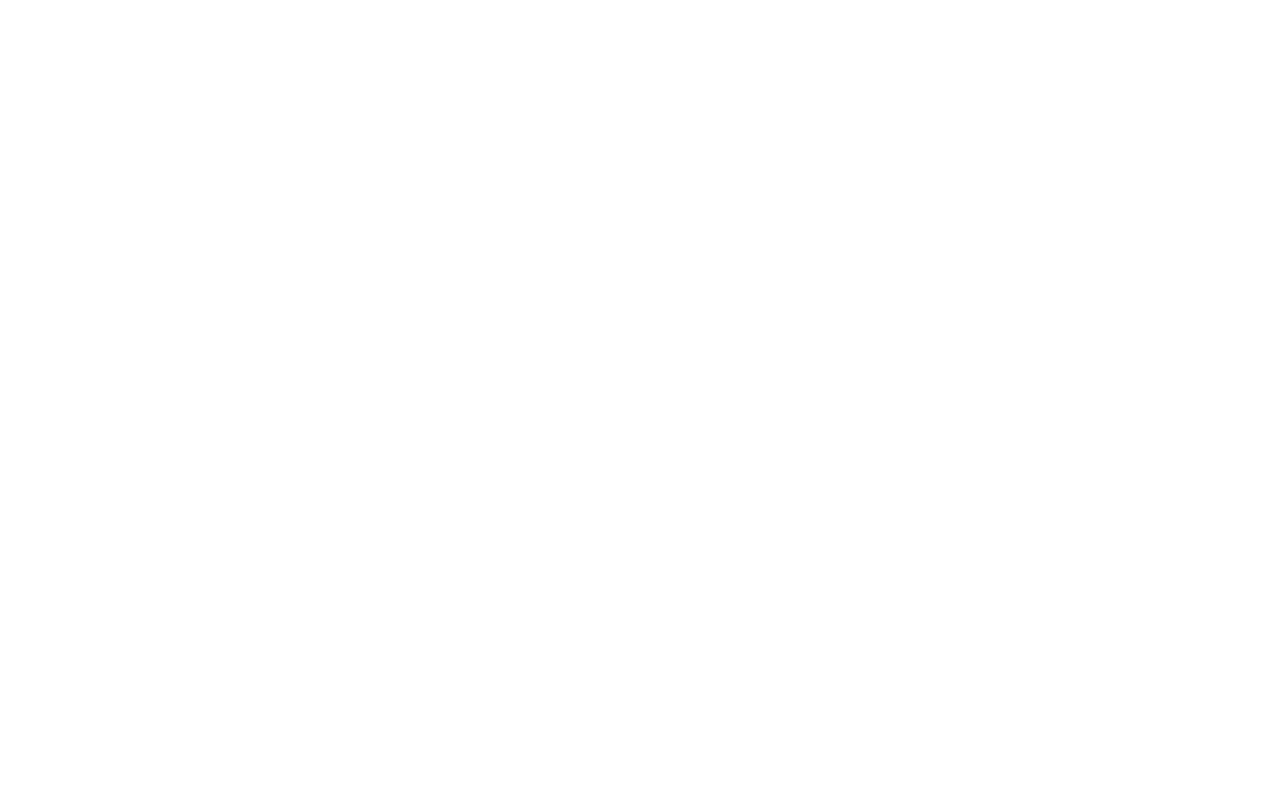
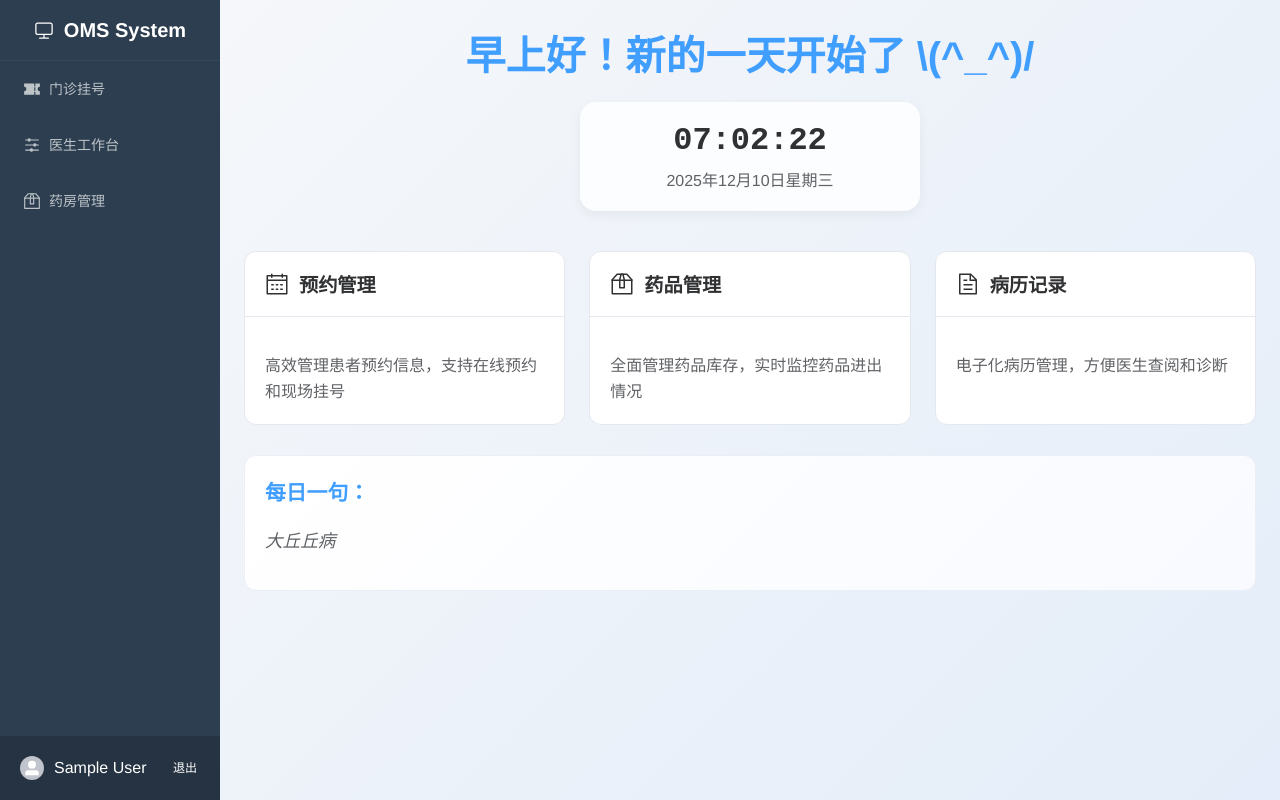
Before and after one commit to March7th-OvO/menzhen-ui, a Vue app: page /welcome in a window 1280 px wide. Before the commit this address had no page. Built offline with nearby package versions, Linux system fonts and the light colour scheme; sample sign-in values are in the browser's storage.

Commit message:
修复了登录后初始页面不能正常显示的BUG

```diff
--- a/package.json
+++ b/package.json
@@ -15,6 +15,7 @@
     "jwt-decode": "^4.0.0",
     "pinia": "^3.0.4",
     "sass": "^1.94.2",
+    "typeit": "^8.8.7",
     "vue": "^3.5.24",
     "vue-router": "^4.6.3"
   },
--- a/src/router/index.js
+++ b/src/router/index.js
@@ -10,8 +10,9 @@
     {
         path: '/',
         component: Layout,
-        redirect: '/registration',
+        redirect: '/welcome',
         children: [
+            { path: 'welcome', component: () => import('../views/Welcome.vue'), meta: { title: '欢迎' } },
             { path: 'registration', component: () => import('../views/Registration.vue'), meta: { title: '门诊挂号' } },
             { path: 'workbench', component: () => import('../views/Workbench.vue'), meta: { title: '医生工作台' } },
             { path: 'medicine', component: () => import('../views/MedicineMgr.vue'), meta: { title: '药房管理' } },
--- /dev/null
+++ b/src/views/Welcome.vue
@@ -0,0 +1,334 @@
+<!-- src/views/Welcome.vue -->
+<template>
+  <div class="welcome-container">
+    <div class="header-section">
+      <h1 class="greeting-title animate-fade-in" :style="{ animationDelay: '0ms' }">{{ greeting }}</h1>
+      <div class="clock-container animate-fade-in" :style="{ animationDelay: '100ms' }">
+        <div class="time">{{ currentTime }}</div>
+        <div class="date">{{ currentDate }}</div>
+      </div>
+    </div>
+
+    <div class="content-section">
+      <div class="card-container">
+        <el-card class="feature-card animate-fade-in" :style="{ animationDelay: '200ms' }" shadow="hover">
+          <template #header>
+            <div class="card-header">
+              <el-icon size="24"><Calendar /></el-icon>
+              <span>预约管理</span>
+            </div>
+          </template>
+          <div class="card-content">
+            <p>高效管理患者预约信息，支持在线预约和现场挂号</p>
+          </div>
+        </el-card>
+
+        <el-card class="feature-card animate-fade-in" :style="{ animationDelay: '300ms' }" shadow="hover">
+          <template #header>
+            <div class="card-header">
+              <el-icon size="24"><Box /></el-icon>
+              <span>药品管理</span>
+            </div>
+          </template>
+          <div class="card-content">
+            <p>全面管理药品库存，实时监控药品进出情况</p>
+          </div>
+        </el-card>
+
+        <el-card class="feature-card animate-fade-in" :style="{ animationDelay: '400ms' }" shadow="hover">
+          <template #header>
+            <div class="card-header">
+              <el-icon size="24"><Document /></el-icon>
+              <span>病历记录</span>
+            </div>
+          </template>
+          <div class="card-content">
+            <p>电子化病历管理，方便医生查阅和诊断</p>
+          </div>
+        </el-card>
+      </div>
+
+      <div class="quote-section animate-fade-in" :style="{ animationDelay: '500ms' }">
+        <el-card class="quote-card" shadow="never">
+          <div class="quote-content">
+            <h3>每日一句：</h3>
+            <p ref="quoteElement" class="typewriter-text"></p>
+          </div>
+        </el-card>
+      </div>
+    </div>
+  </div>
+</template>
+
+<script setup lang="ts">
+import { ref, onMounted, onBeforeUnmount } from 'vue'
+import { Calendar, Document, Box } from '@element-plus/icons-vue'
+
+// 时间和日期相关数据
+const currentTime = ref('')
+const currentDate = ref('')
+const greeting = ref('')
+
+// 引用打字机元素
+const quoteElement = ref<HTMLElement | null>(null)
+
+// 更新时间和问候语
+const updateDateTime = () => {
+  const now = new Date()
+
+  // 格式化时间
+  currentTime.value = now.toLocaleTimeString('zh-CN', {
+    hour: '2-digit',
+    minute: '2-digit',
+    second: '2-digit',
+    hour12: false
+  })
+
+  // 格式化日期
+  currentDate.value = now.toLocaleDateString('zh-CN', {
+    year: 'numeric',
+    month: 'long',
+    day: 'numeric',
+    weekday: 'long'
+  })
+
+  // 设置问候语
+  const hour = now.getHours()
+  if (hour < 6) {
+    greeting.value = '深夜好！(´-ω-`)'
+  } else if (hour < 9) {
+    greeting.value = '早上好！新的一天开始了 \\(^_^)/'
+  } else if (hour < 12) {
+    greeting.value = '上午好！工作顺利吗？ (๑•̀ㅂ•́)و✧'
+  } else if (hour < 14) {
+    greeting.value = '中午好！记得休息一下 (¦3[___]'
+  } else if (hour < 18) {
+    greeting.value = '下午好！继续加油 (ง •_•)ง'
+  } else if (hour < 22) {
+    greeting.value = '晚上好！辛苦了 (´∀｀)♡'
+  } else {
+    greeting.value = '夜深了，注意休息 (¦з[___]"'
+  }
+}
+
+// 定时器
+let timer: ReturnType<typeof setInterval> | null = null
+
+// 名言列表
+const quotes = [
+  "欢唱，以我之名！",
+  "大丘丘病了，二丘丘瞧，三丘丘采药，四丘丘嗷~",
+  "千年之羽渡红尘，太虚之握掌乾坤。",
+  "总会有地上的生灵，敢于直面雷霆的威光。",
+  "水龙水龙别哭了。",
+  "我要验牌---------牌没有问题。",
+  "当一个故事快要结束的时候，人们总会想起它的开始"
+]
+
+// 简单实现打字机效果
+let intervalId: ReturnType<typeof setInterval> | null = null
+let currentQuoteIndex = 0
+let charIndex = 0
+let isDeleting = false
+
+// 初始化打字机效果
+const initTypewriter = () => {
+  if (!quoteElement.value) return
+
+  const currentQuote = quotes[currentQuoteIndex]
+
+  if (isDeleting) {
+    // 删除文字
+    if (charIndex > 0) {
+      charIndex--
+      quoteElement.value.textContent = currentQuote.substring(0, charIndex)
+    } else {
+      // 切换到下一 quote
+      isDeleting = false
+      currentQuoteIndex = (currentQuoteIndex + 1) % quotes.length
+      setTimeout(initTypewriter, 500) // 暂停后再开始
+      return
+    }
+  } else {
+    // 添加文字
+    if (charIndex < currentQuote.length) {
+      charIndex++
+      quoteElement.value.textContent = currentQuote.substring(0, charIndex)
+    } else {
+      // 开始删除
+      isDeleting = true
+      setTimeout(initTypewriter, 2000) // 完整显示后暂停2秒再删除
+      return
+    }
+  }
+
+  // 设置下一次更新的时间
+  const speed = isDeleting ? 50 : 100
+  setTimeout(initTypewriter, speed)
+}
+
+onMounted(() => {
+  // 初始化时间和问候语
+  updateDateTime()
+
+  // 每秒更新一次时间
+  timer = setInterval(updateDateTime, 1000)
+
+  // 初始化打字机效果
+  setTimeout(initTypewriter, 1000)
+})
+
+onBeforeUnmount(() => {
+  // 清理定时器
+  if (timer) {
+    clearInterval(timer)
+  }
+
+  // 清理打字机定时器
+  if (intervalId) {
+    clearInterval(intervalId)
+  }
+})
+</script>
+
+<style scoped>
+.welcome-container {
+  padding: 24px;
+  min-height: calc(100vh - 48px);
+  background: linear-gradient(135deg, #f5f7fa 0%, #e4edf9 100%);
+}
+
+.header-section {
+  text-align: center;
+  margin-bottom: 40px;
+}
+
+.greeting-title {
+  font-size: 2.5rem;
+  color: #409eff;
+  margin: 0 0 20px;
+  font-weight: 600;
+  opacity: 0;
+  transform: translateY(20px);
+  animation: fadeInUp 0.6s forwards;
+}
+
+.clock-container {
+  background: rgba(255, 255, 255, 0.8);
+  border-radius: 16px;
+  padding: 20px;
+  box-shadow: 0 4px 12px rgba(0, 0, 0, 0.05);
+  backdrop-filter: blur(10px);
+  max-width: 300px;
+  margin: 0 auto;
+  opacity: 0;
+  transform: translateY(20px);
+  animation: fadeInUp 0.6s forwards;
+}
+
+.time {
+  font-size: 2rem;
+  font-weight: 700;
+  color: #303133;
+  font-family: 'Courier New', monospace;
+}
+
+.date {
+  font-size: 1rem;
+  color: #606266;
+  margin-top: 8px;
+}
+
+.content-section {
+  max-width: 1200px;
+  margin: 0 auto;
+}
+
+.card-container {
+  display: grid;
+  grid-template-columns: repeat(auto-fit, minmax(300px, 1fr));
+  gap: 24px;
+  margin-bottom: 30px;
+}
+
+.feature-card {
+  border-radius: 12px;
+  overflow: hidden;
+  transition: all 0.3s ease;
+  opacity: 0;
+  transform: translateY(20px);
+  animation: fadeInUp 0.6s forwards;
+  cursor: pointer;
+}
+
+.feature-card:hover {
+  transform: translateY(-8px);
+  box-shadow: 0 12px 24px rgba(0, 0, 0, 0.12) !important;
+}
+
+.card-header {
+  display: flex;
+  align-items: center;
+  gap: 10px;
+  font-size: 1.2rem;
+  font-weight: 600;
+  color: #303133;
+}
+
+.card-content p {
+  color: #606266;
+  line-height: 1.6;
+  margin-bottom: 0;
+}
+
+.quote-section {
+  opacity: 0;
+  transform: translateY(20px);
+  animation: fadeInUp 0.6s forwards;
+}
+
+.quote-card {
+  border-radius: 12px;
+  background: linear-gradient(135deg, #ffffff 0%, #f8faff 100%);
+  border: 1px solid #ebeef5;
+}
+
+.quote-content h3 {
+  margin-top: 0;
+  color: #409eff;
+  font-size: 1.3rem;
+}
+
+.typewriter-text {
+  min-height: 24px;
+  font-style: italic;
+  color: #606266;
+  font-size: 1.1rem;
+}
+
+@keyframes fadeInUp {
+  to {
+    opacity: 1;
+    transform: translateY(0);
+  }
+}
+
+/* 响应式设计 */
+@media (max-width: 768px) {
+  .welcome-container {
+    padding: 16px;
+  }
+
+  .greeting-title {
+    font-size: 2rem;
+  }
+
+  .card-container {
+    grid-template-columns: 1fr;
+  }
+
+  .clock-container {
+    max-width: 100%;
+  }
+}
+</style>
--- a/src/views/Workbench.vue
+++ b/src/views/Workbench.vue
@@ -307,7 +307,7 @@
 // 添加提交诊疗结果的方法
 const handleSubmitDiagnosis = async () => {
   console.log('当前选中患者:', currentReg.value)
-  // 更新检查逻辑，使其与渲染条件保持一致
+  // 更新检查逻辑,使其与渲染条件保持一致
   if (!currentReg.value || !(currentReg.value.regId || currentReg.value.settlement_id)) {
     ElMessage.warning('请选择患者')
     return
@@ -316,18 +316,28 @@
   try {
     // 使用标准化的ID
     const regId = currentReg.value.regId || currentReg.value.settlement_id
+    const patientId = currentReg.value.patientId || currentReg.value.patient_id
 
-    await submitDiagnosis({
-      regId: regId,
-      doctorId: doctorId,
+    // 准备提交的数据,将所有ID转换为字符串
+    const submitData = {
+      regId: String(regId),
+      patientId: String(patientId),
+      doctorId: String(doctorId),
       description: diagnosisForm.description,
       diagnosis: diagnosisForm.diagnosis,
       advice: diagnosisForm.advice,
-      medicines: diagnosisForm.medicines
-    })
+      medicines: diagnosisForm.medicines.map(med => ({
+        ...med,
+        medId: String(med.medId),
+        quantity: Number(med.quantity)
+      }))
+    }
+
+    console.log('提交的数据:', submitData)
+    await submitDiagnosis(submitData)
 
     ElMessage.success('诊疗结果提交成功')
-    // 提交成功后刷新患者列表
+    // 提交成功后刷新患者列表，确保状态同步
     await refreshPatients()
     // 清空当前选中患者和表单
     currentReg.value = {}
@@ -337,7 +347,14 @@
     diagnosisForm.medicines = []
   } catch (error) {
     console.error('提交诊疗结果失败:', error)
-    ElMessage.error('提交诊疗结果失败: ' + (error.message || '未知错误'))
+    ElMessageBox.alert(
+      error.message || '未知错误',
+      '提交失败',
+      {
+        confirmButtonText: '确定',
+        type: 'error',
+      }
+    )
   }
 }
 
```
Also changed, not shown: 1 other file (tests, documents, lock files or other folders).
